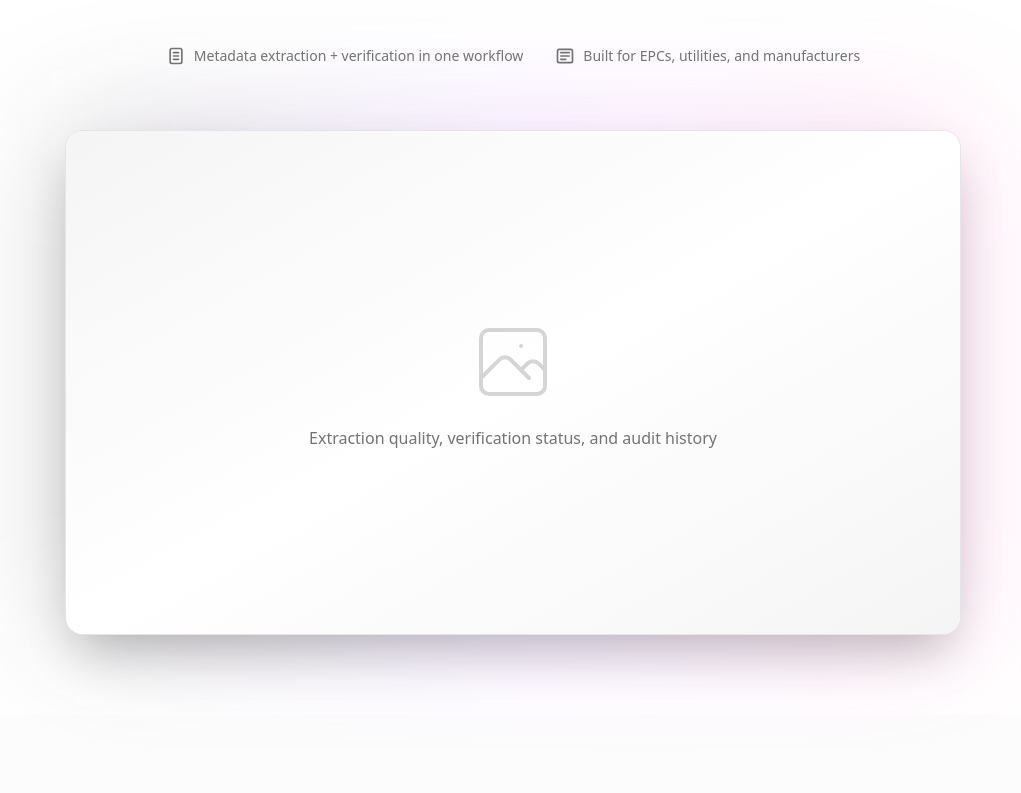
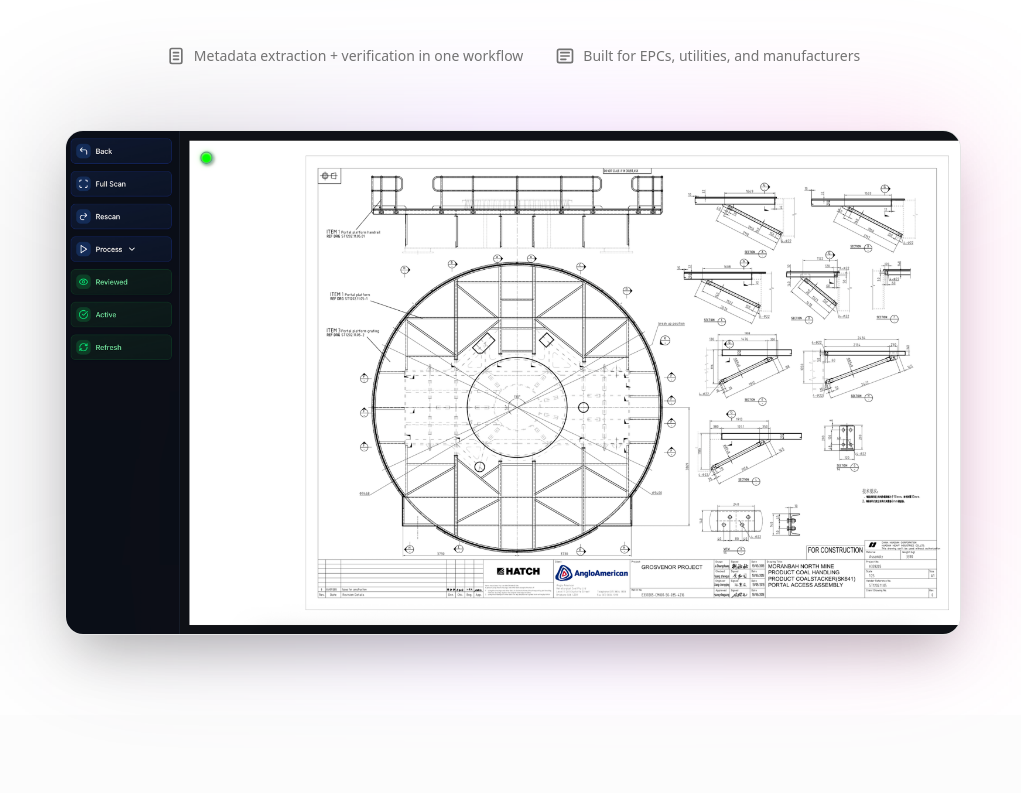
Before and after one commit to nddung2812/drawing_hub_marketings_v1, a Next.js app: page / in a window 1280 px wide. Shown: the part 647-1440 px from the top of the page, without its empty margins (127-1148 px from the left). Built offline with nearby package versions, Linux system fonts and the light colour scheme.

Commit message:
add feature image

```diff
--- a/components/hero.tsx
+++ b/components/hero.tsx
@@ -1,3 +1,4 @@
+import Image from "next/image";
 import { Button } from "@/components/ui/button";
 import { Badge } from "@/components/ui/badge";
 
@@ -89,25 +90,14 @@ export function Hero() {
           <div className="mt-16 relative">
             <div className="absolute inset-0 bg-gradient-to-r from-primary/20 via-purple-500/20 to-pink-500/20 blur-3xl -z-10"></div>
             <div className="bg-card border border-border rounded-2xl shadow-2xl overflow-hidden">
-              <div className="aspect-video bg-gradient-to-br from-muted via-background to-muted flex items-center justify-center">
-                <div className="text-center">
-                  <svg
-                    className="w-24 h-24 mx-auto text-muted-foreground/30"
-                    fill="none"
-                    stroke="currentColor"
-                    viewBox="0 0 24 24"
-                  >
-                    <path
-                      strokeLinecap="round"
-                      strokeLinejoin="round"
-                      strokeWidth={1}
-                      d="M4 16l4.586-4.586a2 2 0 012.828 0L16 16m-2-2l1.586-1.586a2 2 0 012.828 0L20 14m-6-6h.01M6 20h12a2 2 0 002-2V6a2 2 0 00-2-2H6a2 2 0 00-2 2v12a2 2 0 002 2z"
-                    />
-                  </svg>
-                  <p className="mt-4 text-muted-foreground">
-                    Extraction quality, verification status, and audit history
-                  </p>
-                </div>
+              <div className="relative aspect-video">
+                <Image
+                  src="/feature1.png"
+                  alt="Feature preview of DrawingHub"
+                  fill
+                  className="object-cover"
+                  priority
+                />
               </div>
             </div>
           </div>
```
Also changed, not shown: public/feature1.png (added).
